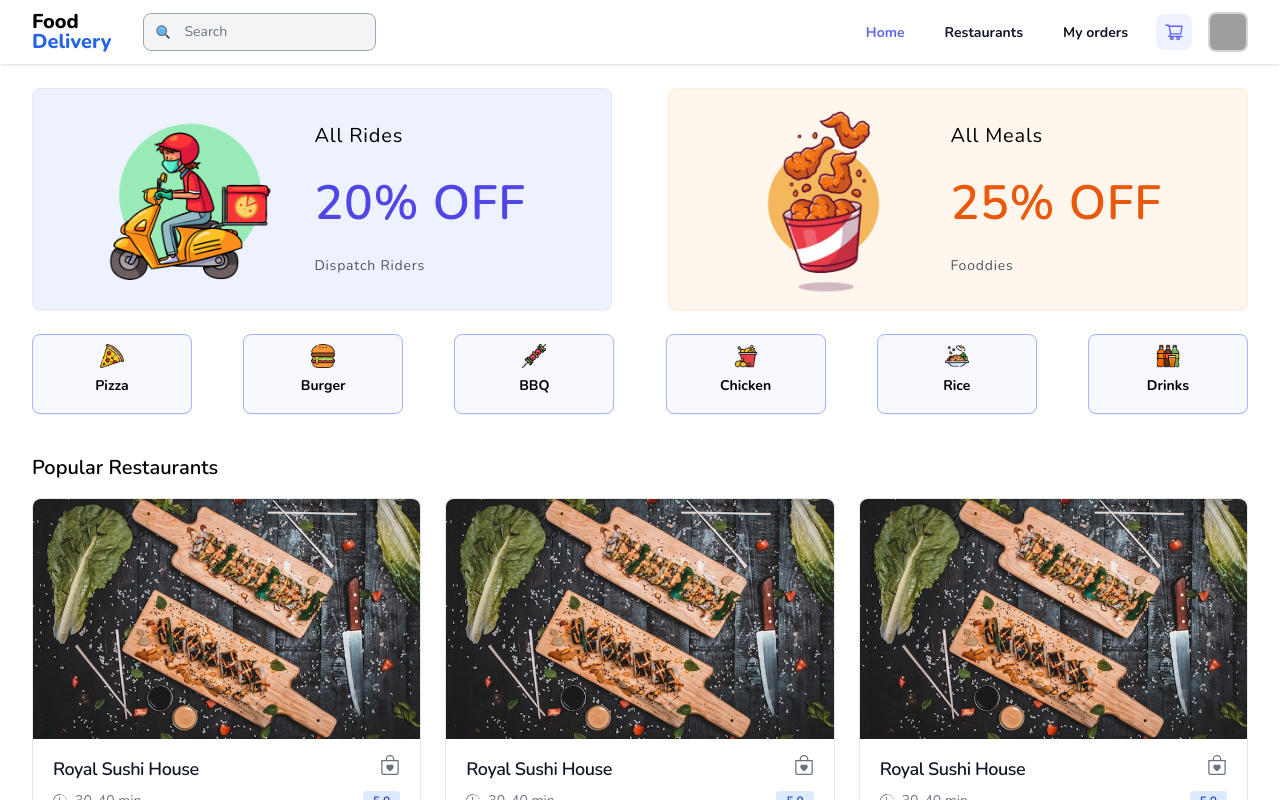
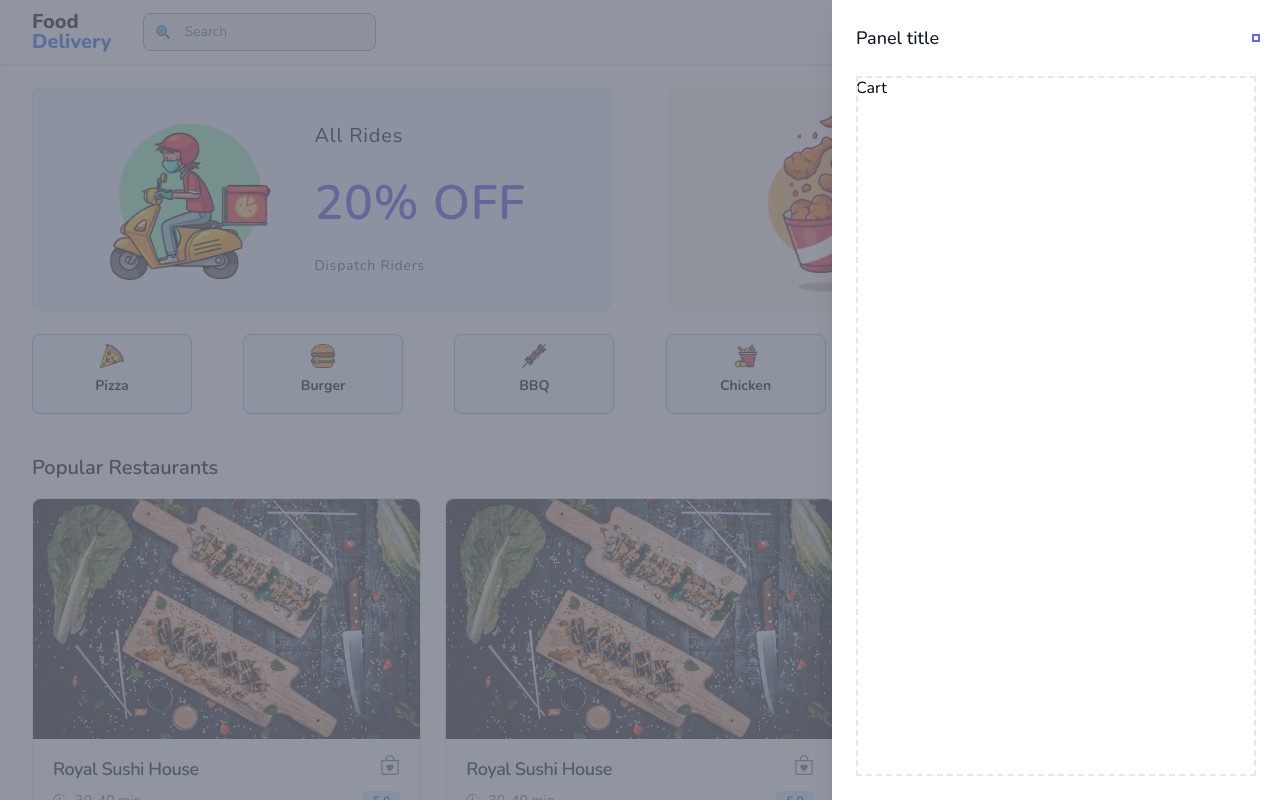
Before and after one commit to williyem/Restaurant-app, a Next.js app: page / in a window 1280 px wide. Shown: the top 800 px of the page. Built offline with nearby package versions, Linux system fonts and the light colour scheme; grey boxes are pictures that could not be loaded.

Commit message:
feat: cart implemented in slider over form

```diff
--- a/app/layout.tsx
+++ b/app/layout.tsx
@@ -1,7 +1,6 @@
-import { NavBar } from "@/components";
+import { Cart, NavBar ,Footer } from "@/components";
 import "./globals.css";
 import { Nunito } from "next/font/google";
-import { Footer } from "@/components";
 
 const nunito = Nunito({ subsets: ["latin"] });
 
@@ -19,6 +18,7 @@
     <html lang="en">
       <body className={nunito.className}>
         <NavBar />
+        <Cart/>
 
         {children}
 
--- /dev/null
+++ b/components/cart/cart.tsx
@@ -0,0 +1,12 @@
+import React from 'react'
+import { SlideOver } from '../slide-over'
+
+const Cart = () => {
+  return (
+    <SlideOver >
+        <div>Cart</div>
+    </SlideOver>
+  )
+}
+
+export {Cart}
--- a/components/index.tsx
+++ b/components/index.tsx
@@ -8,6 +8,7 @@
 import { RestaurantHead } from "./restaurants/restaurant-head";
 import { MenuTile } from "./restaurants/menu-tile";
 import { Table } from "./table/table";
+import { Cart } from "./cart/cart";
 
 export {
   NavBar,
@@ -20,4 +21,5 @@
   RestaurantHead,
   MenuTile,
   Table,
+  Cart
 };
--- /dev/null
+++ b/components/slide-over.tsx
@@ -0,0 +1,85 @@
+"use client"
+import { Fragment, useState } from "react";
+import { Dialog, Transition } from "@headlessui/react";
+// import { XIcon } from "@heroicons/react/outline";
+
+const SlideOver = ({children}:{
+  children: React.ReactNode,
+//   open:boolean,
+//   setOpen:(arg0:boolean)=>boolean
+})=> {
+  const [open, setOpen] = useState(true);
+
+  return (
+    <Transition.Root show={open} as={Fragment}>
+      <Dialog
+        as="div"
+        className="fixed inset-0 overflow-hidden"
+        onClose={setOpen}
+      >
+        <div className="absolute inset-0 overflow-hidden">
+          <Transition.Child
+            as={Fragment}
+            enter="ease-in-out duration-500"
+            enterFrom="opacity-0"
+            enterTo="opacity-100"
+            leave="ease-in-out duration-500"
+            leaveFrom="opacity-100"
+            leaveTo="opacity-0"
+          >
+            <Dialog.Overlay className="absolute inset-0 bg-gray-500 bg-opacity-75 transition-opacity" />
+          </Transition.Child>
+
+          <div className="pointer-events-none fixed inset-y-0 right-0 flex max-w-full pl-10">
+            <Transition.Child
+              as={Fragment}
+              enter="transform transition ease-in-out duration-500 sm:duration-700"
+              enterFrom="translate-x-full"
+              enterTo="translate-x-0"
+              leave="transform transition ease-in-out duration-500 sm:duration-700"
+              leaveFrom="translate-x-0"
+              leaveTo="translate-x-full"
+            >
+              <div className="pointer-events-auto w-screen max-w-md">
+                <div className="flex h-full flex-col overflow-y-scroll bg-white py-6 shadow-xl">
+                  <div className="px-4 sm:px-6">
+                    <div className="flex items-start justify-between">
+                      <Dialog.Title className="text-lg font-medium text-gray-900">
+                        {" "}
+                        Panel title{" "}
+                      </Dialog.Title>
+                      <div className="ml-3 flex h-7 items-center">
+                        <button
+                          type="button"
+                          className="rounded-md bg-white text-gray-400 hover:text-gray-500 focus:outline-none focus:ring-2 focus:ring-indigo-500 focus:ring-offset-2"
+                          onClick={() => setOpen(false)}
+                        >
+
+                          {/* <XIcon className="h-6 w-6" aria-hidden="true" /> */}
+                        </button>
+                      </div>
+                    </div>
+                  </div>
+                  <div className="relative mt-6 flex-1 px-4 sm:px-6">
+                    {children}
+                    {/* Replace with your content */}
+                    <div className="absolute inset-0 px-4 sm:px-6">
+                      <div
+                        className="h-full border-2 border-dashed border-gray-200"
+                        aria-hidden="true"
+                      />
+                    </div>
+                    {/* /End replace */}
+                  </div>
+                </div>
+              </div>
+            </Transition.Child>
+          </div>
+        </div>
+      </Dialog>
+    </Transition.Root>
+  );
+}
+
+
+export {SlideOver}
--- a/components/table/table.tsx
+++ b/components/table/table.tsx
@@ -24,7 +24,7 @@
                         xmlns="http://www.w3.org/2000/svg"
                       >
                         <path
-                          fill-rule="evenodd"
+                          fillRule="evenodd"
                           d="M8 4a4 4 0 100 8 4 4 0 000-8zM2 8a6 6 0 1110.89 3.476l4.817 4.817a1 1 0 01-1.414 1.414l-4.816-4.816A6 6 0 012 8z"
                           clipRule="evenodd"
                         />
@@ -54,7 +54,7 @@
                   >
                     <path
                       clipRule="evenodd"
-                      fill-rule="evenodd"
+                      fillRule="evenodd"
                       d="M10 3a1 1 0 011 1v5h5a1 1 0 110 2h-5v5a1 1 0 11-2 0v-5H4a1 1 0 110-2h5V4a1 1 0 011-1z"
                     />
                   </svg>
@@ -76,7 +76,7 @@
                     >
                       <path
                         clipRule="evenodd"
-                        fill-rule="evenodd"
+                        fillRule="evenodd"
                         d="M5.293 7.293a1 1 0 011.414 0L10 10.586l3.293-3.293a1 1 0 111.414 1.414l-4 4a1 1 0 01-1.414 0l-4-4a1 1 0 010-1.414z"
                       />
                     </svg>
@@ -122,7 +122,7 @@
                       fill="currentColor"
                     >
                       <path
-                        fill-rule="evenodd"
+                        fillRule="evenodd"
                         d="M3 3a1 1 0 011-1h12a1 1 0 011 1v3a1 1 0 01-.293.707L12 11.414V15a1 1 0 01-.293.707l-2 2A1 1 0 018 17v-5.586L3.293 6.707A1 1 0 013 6V3z"
                         clipRule="evenodd"
                       />
@@ -137,7 +137,7 @@
                     >
                       <path
                         clipRule="evenodd"
-                        fill-rule="evenodd"
+                        fillRule="evenodd"
                         d="M5.293 7.293a1 1 0 011.414 0L10 10.586l3.293-3.293a1 1 0 111.414 1.414l-4 4a1 1 0 01-1.414 0l-4-4a1 1 0 010-1.414z"
                       />
                     </svg>
@@ -921,7 +921,7 @@
                       xmlns="http://www.w3.org/2000/svg"
                     >
                       <path
-                        fill-rule="evenodd"
+                        fillRule="evenodd"
                         d="M12.707 5.293a1 1 0 010 1.414L9.414 10l3.293 3.293a1 1 0 01-1.414 1.414l-4-4a1 1 0 010-1.414l4-4a1 1 0 011.414 0z"
                         clipRule="evenodd"
                       />
@@ -983,7 +983,7 @@
                       xmlns="http://www.w3.org/2000/svg"
                     >
                       <path
-                        fill-rule="evenodd"
+                        fillRule="evenodd"
                         d="M7.293 14.707a1 1 0 010-1.414L10.586 10 7.293 6.707a1 1 0 011.414-1.414l4 4a1 1 0 010 1.414l-4 4a1 1 0 01-1.414 0z"
                         clipRule="evenodd"
                       />
```
